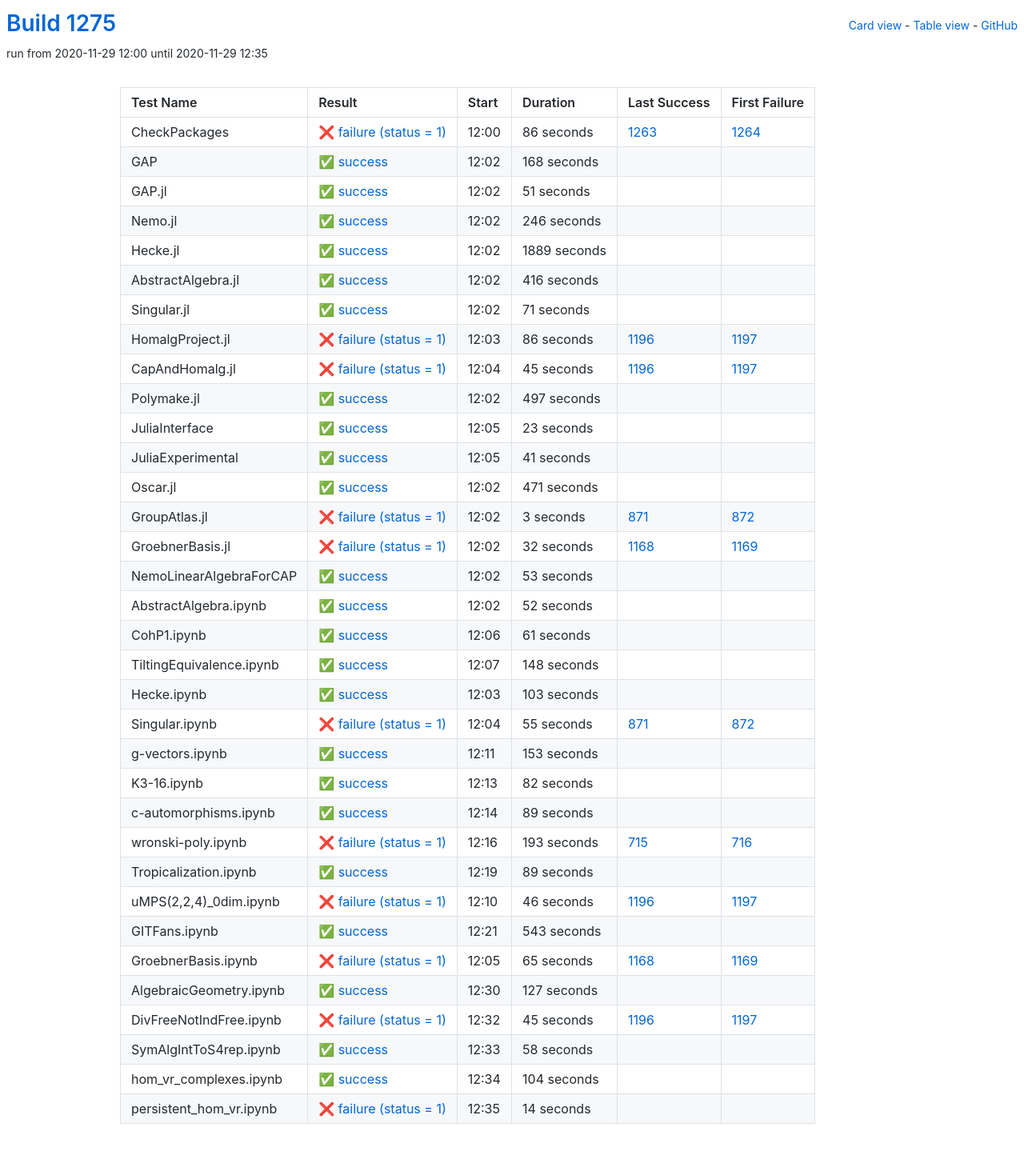
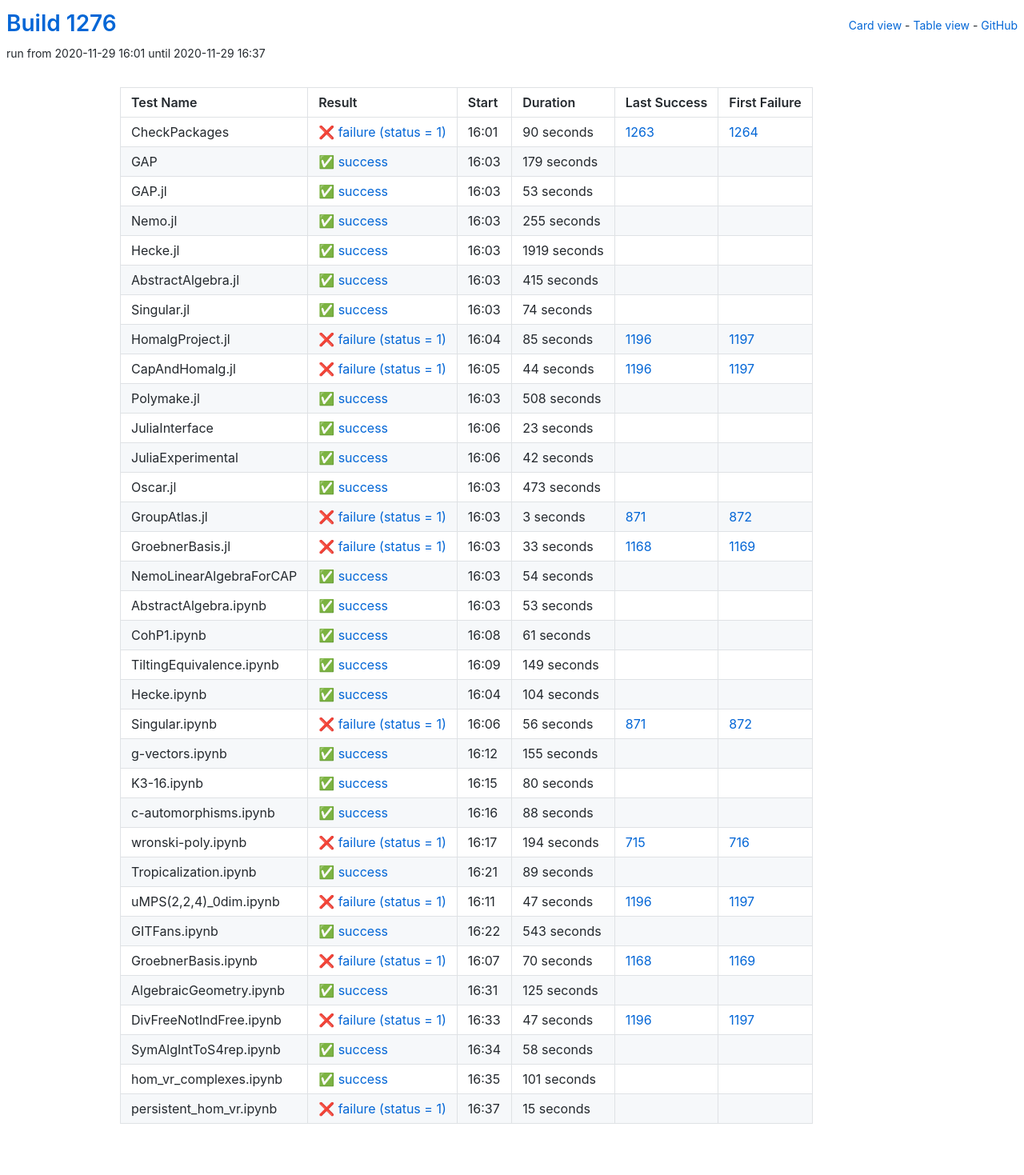
Before and after one commit to oscar-system/oscar-ci-status-stable, a Jekyll site: the page built from table.html, in a window 1280 px wide. Shown: the whole page at 80% size. Built offline with Jekyll 4.4.1, drawn with Linux system fonts in a browser that asks for light colours.

Commit message:
Build #1276

```diff
--- a/_data/ci.yml
+++ b/_data/ci.yml
@@ -1,6 +1,6 @@
 ---
-build: 1275
-build_url: https://oscarci.mathematik.uni-kl.de/job/oscar-stable/1275/
+build: 1276
+build_url: https://oscarci.mathematik.uni-kl.de/job/oscar-stable/1276/
 job: oscar-stable
 organization: oscar-system
 repo: oscar-ci-status-stable
@@ -8,128 +8,128 @@ repourl: https://github.com/oscar-system/oscar-ci-status-stable
 tests:
 - name: CheckPackages
   id: checkpackages
-  log: https://oscarci.mathematik.uni-kl.de/job/oscar-stable/1275/artifact/logs/build-1275/CheckPackages.log
-  start: 2020-11-29 12:00
+  log: https://oscarci.mathematik.uni-kl.de/job/oscar-stable/1276/artifact/logs/build-1276/CheckPackages.log
+  start: 2020-11-29 16:01
   success: false
   exitcode: 1
   status: failure
-  duration: 86
+  duration: 90
   last_success: 1263
   last_success_url: https://oscarci.mathematik.uni-kl.de/job/oscar-stable/1263/
   first_failure: 1264
   first_failure_url: https://oscarci.mathematik.uni-kl.de/job/oscar-stable/1264/
 - name: GAP
   id: gap
-  log: https://oscarci.mathematik.uni-kl.de/job/oscar-stable/1275/artifact/logs/build-1275/GAP.log
-  start: 2020-11-29 12:02
+  log: https://oscarci.mathematik.uni-kl.de/job/oscar-stable/1276/artifact/logs/build-1276/GAP.log
+  start: 2020-11-29 16:03
   success: true
   exitcode: 0
   status: success
-  duration: 168
+  duration: 179
   last_success: false
   last_success_url:
   first_failure: false
   first_failure_url:
 - name: GAP.jl
   id: gap-jl
-  log: https://oscarci.mathematik.uni-kl.de/job/oscar-stable/1275/artifact/logs/build-1275/GAP.jl.log
-  start: 2020-11-29 12:02
+  log: https://oscarci.mathematik.uni-kl.de/job/oscar-stable/1276/artifact/logs/build-1276/GAP.jl.log
+  start: 2020-11-29 16:03
   success: true
   exitcode: 0
   status: success
-  duration: 51
+  duration: 53
   last_success: false
   last_success_url:
   first_failure: false
   first_failure_url:
 - name: Nemo.jl
   id: nemo-jl
-  log: https://oscarci.mathematik.uni-kl.de/job/oscar-stable/1275/artifact/logs/build-1275/Nemo.jl.log
-  start: 2020-11-29 12:02
+  log: https://oscarci.mathematik.uni-kl.de/job/oscar-stable/1276/artifact/logs/build-1276/Nemo.jl.log
+  start: 2020-11-29 16:03
   success: true
   exitcode: 0
   status: success
-  duration: 246
+  duration: 255
   last_success: false
   last_success_url:
   first_failure: false
   first_failure_url:
 - name: Hecke.jl
   id: hecke-jl
-  log: https://oscarci.mathematik.uni-kl.de/job/oscar-stable/1275/artifact/logs/build-1275/Hecke.jl.log
-  start: 2020-11-29 12:02
+  log: https://oscarci.mathematik.uni-kl.de/job/oscar-stable/1276/artifact/logs/build-1276/Hecke.jl.log
+  start: 2020-11-29 16:03
   success: true
   exitcode: 0
   status: success
-  duration: 1889
+  duration: 1919
   last_success: false
   last_success_url:
   first_failure: false
   first_failure_url:
 - name: AbstractAlgebra.jl
   id: abstractalgebra-jl
-  log: https://oscarci.mathematik.uni-kl.de/job/oscar-stable/1275/artifact/logs/build-1275/AbstractAlgebra.jl.log
-  start: 2020-11-29 12:02
+  log: https://oscarci.mathematik.uni-kl.de/job/oscar-stable/1276/artifact/logs/build-1276/AbstractAlgebra.jl.log
+  start: 2020-11-29 16:03
   success: true
   exitcode: 0
   status: success
-  duration: 416
+  duration: 415
   last_success: false
   last_success_url:
   first_failure: false
   first_failure_url:
 - name: Singular.jl
   id: singular-jl
-  log: https://oscarci.mathematik.uni-kl.de/job/oscar-stable/1275/artifact/logs/build-1275/Singular.jl.log
-  start: 2020-11-29 12:02
+  log: https://oscarci.mathematik.uni-kl.de/job/oscar-stable/1276/artifact/logs/build-1276/Singular.jl.log
+  start: 2020-11-29 16:03
   success: true
   exitcode: 0
   status: success
-  duration: 71
+  duration: 74
   last_success: false
   last_success_url:
   first_failure: false
   first_failure_url:
 - name: HomalgProject.jl
   id: homalgproject-jl
-  log: https://oscarci.mathematik.uni-kl.de/job/oscar-stable/1275/artifact/logs/build-1275/HomalgProject.jl.log
-  start: 2020-11-29 12:03
+  log: https://oscarci.mathematik.uni-kl.de/job/oscar-stable/1276/artifact/logs/build-1276/HomalgProject.jl.log
+  start: 2020-11-29 16:04
   success: false
   exitcode: 1
   status: failure
-  duration: 86
+  duration: 85
   last_success: 1196
   last_success_url: https://oscarci.mathematik.uni-kl.de/job/oscar-stable/1196/
   first_failure: 1197
   first_failure_url: https://oscarci.mathematik.uni-kl.de/job/oscar-stable/1197/
 - name: CapAndHomalg.jl
   id: capandhomalg-jl
-  log: https://oscarci.mathematik.uni-kl.de/job/oscar-stable/1275/artifact/logs/build-1275/CapAndHomalg.jl.log
-  start: 2020-11-29 12:04
+  log: https://oscarci.mathematik.uni-kl.de/job/oscar-stable/1276/artifact/logs/build-1276/CapAndHomalg.jl.log
+  start: 2020-11-29 16:05
   success: false
   exitcode: 1
   status: failure
-  duration: 45
+  duration: 44
   last_success: 1196
   last_success_url: https://oscarci.mathematik.uni-kl.de/job/oscar-stable/1196/
   first_failure: 1197
   first_failure_url: https://oscarci.mathematik.uni-kl.de/job/oscar-stable/1197/
 - name: Polymake.jl
   id: polymake-jl
-  log: https://oscarci.mathematik.uni-kl.de/job/oscar-stable/1275/artifact/logs/build-1275/Polymake.jl.log
-  start: 2020-11-29 12:02
+  log: https://oscarci.mathematik.uni-kl.de/job/oscar-stable/1276/artifact/logs/build-1276/Polymake.jl.log
+  start: 2020-11-29 16:03
   success: true
   exitcode: 0
   status: success
-  duration: 497
+  duration: 508
   last_success: false
   last_success_url:
   first_failure: false
   first_failure_url:
 - name: JuliaInterface
   id: juliainterface
-  log: https://oscarci.mathematik.uni-kl.de/job/oscar-stable/1275/artifact/logs/build-1275/JuliaInterface.log
-  start: 2020-11-29 12:05
+  log: https://oscarci.mathematik.uni-kl.de/job/oscar-stable/1276/artifact/logs/build-1276/JuliaInterface.log
+  start: 2020-11-29 16:06
   success: true
   exitcode: 0
   status: success
@@ -140,32 +140,32 @@ tests:
   first_failure_url:
 - name: JuliaExperimental
   id: juliaexperimental
-  log: https://oscarci.mathematik.uni-kl.de/job/oscar-stable/1275/artifact/logs/build-1275/JuliaExperimental.log
-  start: 2020-11-29 12:05
+  log: https://oscarci.mathematik.uni-kl.de/job/oscar-stable/1276/artifact/logs/build-1276/JuliaExperimental.log
+  start: 2020-11-29 16:06
   success: true
   exitcode: 0
   status: success
-  duration: 41
+  duration: 42
   last_success: false
   last_success_url:
   first_failure: false
   first_failure_url:
 - name: Oscar.jl
   id: oscar-jl
-  log: https://oscarci.mathematik.uni-kl.de/job/oscar-stable/1275/artifact/logs/build-1275/Oscar.jl.log
-  start: 2020-11-29 12:02
+  log: https://oscarci.mathematik.uni-kl.de/job/oscar-stable/1276/artifact/logs/build-1276/Oscar.jl.log
+  start: 2020-11-29 16:03
   success: true
   exitcode: 0
   status: success
-  duration: 471
+  duration: 473
   last_success: false
   last_success_url:
   first_failure: false
   first_failure_url:
 - name: GroupAtlas.jl
   id: groupatlas-jl
-  log: https://oscarci.mathematik.uni-kl.de/job/oscar-stable/1275/artifact/logs/build-1275/GroupAtlas.jl.log
-  start: 2020-11-29 12:02
+  log: https://oscarci.mathematik.uni-kl.de/job/oscar-stable/1276/artifact/logs/build-1276/GroupAtlas.jl.log
+  start: 2020-11-29 16:03
   success: false
   exitcode: 1
   status: failure
@@ -176,20 +176,32 @@ tests:
   first_failure_url: https://oscarci.mathematik.uni-kl.de/job/oscar-stable/872/
 - name: GroebnerBasis.jl
   id: groebnerbasis-jl
-  log: https://oscarci.mathematik.uni-kl.de/job/oscar-stable/1275/artifact/logs/build-1275/GroebnerBasis.jl.log
-  start: 2020-11-29 12:02
+  log: https://oscarci.mathematik.uni-kl.de/job/oscar-stable/1276/artifact/logs/build-1276/GroebnerBasis.jl.log
+  start: 2020-11-29 16:03
   success: false
   exitcode: 1
   status: failure
-  duration: 32
+  duration: 33
   last_success: 1168
   last_success_url: https://oscarci.mathematik.uni-kl.de/job/oscar-stable/1168/
   first_failure: 1169
   first_failure_url: https://oscarci.mathematik.uni-kl.de/job/oscar-stable/1169/
 - name: NemoLinearAlgebraForCAP
   id: nemolinearalgebraforcap
-  log: https://oscarci.mathematik.uni-kl.de/job/oscar-stable/1275/artifact/logs/build-1275/NemoLinearAlgebraForCAP.log
-  start: 2020-11-29 12:02
+  log: https://oscarci.mathematik.uni-kl.de/job/oscar-stable/1276/artifact/logs/build-1276/NemoLinearAlgebraForCAP.log
+  start: 2020-11-29 16:03
+  success: true
+  exitcode: 0
+  status: success
+  duration: 54
+  last_success: false
+  last_success_url:
+  first_failure: false
+  first_failure_url:
+- name: AbstractAlgebra.ipynb
+  id: abstractalgebra-ipynb
+  log: https://oscarci.mathematik.uni-kl.de/job/oscar-stable/1276/artifact/logs/build-1276/AbstractAlgebra.ipynb.log
+  start: 2020-11-29 16:03
   success: true
   exitcode: 0
   status: success
@@ -198,22 +210,10 @@ tests:
   last_success_url:
   first_failure: false
   first_failure_url:
-- name: AbstractAlgebra.ipynb
-  id: abstractalgebra-ipynb
-  log: https://oscarci.mathematik.uni-kl.de/job/oscar-stable/1275/artifact/logs/build-1275/AbstractAlgebra.ipynb.log
-  start: 2020-11-29 12:02
-  success: true
-  exitcode: 0
-  status: success
-  duration: 52
-  last_success: false
-  last_success_url:
-  first_failure: false
-  first_failure_url:
 - name: CohP1.ipynb
   id: cohp1-ipynb
-  log: https://oscarci.mathematik.uni-kl.de/job/oscar-stable/1275/artifact/logs/build-1275/CohP1.ipynb.log
-  start: 2020-11-29 12:06
+  log: https://oscarci.mathematik.uni-kl.de/job/oscar-stable/1276/artifact/logs/build-1276/CohP1.ipynb.log
+  start: 2020-11-29 16:08
   success: true
   exitcode: 0
   status: success
@@ -224,92 +224,92 @@ tests:
   first_failure_url:
 - name: TiltingEquivalence.ipynb
   id: tiltingequivalence-ipynb
-  log: https://oscarci.mathematik.uni-kl.de/job/oscar-stable/1275/artifact/logs/build-1275/TiltingEquivalence.ipynb.log
-  start: 2020-11-29 12:07
+  log: https://oscarci.mathematik.uni-kl.de/job/oscar-stable/1276/artifact/logs/build-1276/TiltingEquivalence.ipynb.log
+  start: 2020-11-29 16:09
   success: true
   exitcode: 0
   status: success
-  duration: 148
+  duration: 149
   last_success: false
   last_success_url:
   first_failure: false
   first_failure_url:
 - name: Hecke.ipynb
   id: hecke-ipynb
-  log: https://oscarci.mathematik.uni-kl.de/job/oscar-stable/1275/artifact/logs/build-1275/Hecke.ipynb.log
-  start: 2020-11-29 12:03
+  log: https://oscarci.mathematik.uni-kl.de/job/oscar-stable/1276/artifact/logs/build-1276/Hecke.ipynb.log
+  start: 2020-11-29 16:04
   success: true
   exitcode: 0
   status: success
-  duration: 103
+  duration: 104
   last_success: false
   last_success_url:
   first_failure: false
   first_failure_url:
 - name: Singular.ipynb
   id: singular-ipynb
-  log: https://oscarci.mathematik.uni-kl.de/job/oscar-stable/1275/artifact/logs/build-1275/Singular.ipynb.log
-  start: 2020-11-29 12:04
+  log: https://oscarci.mathematik.uni-kl.de/job/oscar-stable/1276/artifact/logs/build-1276/Singular.ipynb.log
+  start: 2020-11-29 16:06
   success: false
   exitcode: 1
   status: failure
-  duration: 55
+  duration: 56
   last_success: 871
   last_success_url: https://oscarci.mathematik.uni-kl.de/job/oscar-stable/871/
   first_failure: 872
   first_failure_url: https://oscarci.mathematik.uni-kl.de/job/oscar-stable/872/
 - name: g-vectors.ipynb
   id: g-vectors-ipynb
-  log: https://oscarci.mathematik.uni-kl.de/job/oscar-stable/1275/artifact/logs/build-1275/g-vectors.ipynb.log
-  start: 2020-11-29 12:11
+  log: https://oscarci.mathematik.uni-kl.de/job/oscar-stable/1276/artifact/logs/build-1276/g-vectors.ipynb.log
+  start: 2020-11-29 16:12
   success: true
   exitcode: 0
   status: success
-  duration: 153
+  duration: 155
   last_success: false
   last_success_url:
   first_failure: false
   first_failure_url:
 - name: K3-16.ipynb
   id: k3-16-ipynb
-  log: https://oscarci.mathematik.uni-kl.de/job/oscar-stable/1275/artifact/logs/build-1275/K3-16.ipynb.log
-  start: 2020-11-29 12:13
+  log: https://oscarci.mathematik.uni-kl.de/job/oscar-stable/1276/artifact/logs/build-1276/K3-16.ipynb.log
+  start: 2020-11-29 16:15
   success: true
   exitcode: 0
   status: success
-  duration: 82
+  duration: 80
   last_success: false
   last_success_url:
   first_failure: false
   first_failure_url:
 - name: c-automorphisms.ipynb
   id: c-automorphisms-ipynb
-  log: https://oscarci.mathematik.uni-kl.de/job/oscar-stable/1275/artifact/logs/build-1275/c-automorphisms.ipynb.log
-  start: 2020-11-29 12:14
+  log: https://oscarci.mathematik.uni-kl.de/job/oscar-stable/1276/artifact/logs/build-1276/c-automorphisms.ipynb.log
+  start: 2020-11-29 16:16
   success: true
   exitcode: 0
   status: success
-  duration: 89
+  duration: 88
   last_success: false
   last_success_url:
   first_failure: false
   first_failure_url:
 - name: wronski-poly.ipynb
   id: wronski-poly-ipynb
-  log: https://oscarci.mathematik.uni-kl.de/job/oscar-stable/1275/artifact/logs/build-1275/wronski-poly.ipynb.log
-  start: 2020-11-29 12:16
+  log: https://oscarci.mathematik.uni-kl.de/job/oscar-stable/1276/artifact/logs/build-1276/wronski-poly.ipynb.log
+  start: 2020-11-29 16:17
   success: false
   exitcode: 1
   status: failure
-  duration: 193
+  duration: 194
   last_success: 715
   last_success_url: https://oscarci.mathematik.uni-kl.de/job/oscar-stable/715/
   first_failure: 716
   first_failure_url: https://oscarci.mathematik.uni-kl.de/job/oscar-stable/716/
 - name: Tropicalization.ipynb
   id: tropicalization-ipynb
-  log: https://oscarci.mathematik.uni-kl.de/job/oscar-stable/1275/artifact/logs/build-1275/Tropicalization.ipynb.log
-  start: 2020-11-29 12:19
+  log: https://oscarci.mathematik.uni-kl.de/job/oscar-stable/1276/artifact/logs/build-1276/Tropicalization.ipynb.log
+  start: 2020-11-29 16:21
   success: true
   exitcode: 0
   status: success
@@ -320,20 +320,20 @@ tests:
   first_failure_url:
 - name: uMPS(2,2,4)_0dim.ipynb
   id: umps-2-2-4-0dim-ipynb
-  log: https://oscarci.mathematik.uni-kl.de/job/oscar-stable/1275/artifact/logs/build-1275/uMPS-2-2-4-_0dim.ipynb.log
-  start: 2020-11-29 12:10
+  log: https://oscarci.mathematik.uni-kl.de/job/oscar-stable/1276/artifact/logs/build-1276/uMPS-2-2-4-_0dim.ipynb.log
+  start: 2020-11-29 16:11
   success: false
   exitcode: 1
   status: failure
-  duration: 46
+  duration: 47
   last_success: 1196
   last_success_url: https://oscarci.mathematik.uni-kl.de/job/oscar-stable/1196/
   first_failure: 1197
   first_failure_url: https://oscarci.mathematik.uni-kl.de/job/oscar-stable/1197/
 - name: GITFans.ipynb
   id: gitfans-ipynb
-  log: https://oscarci.mathematik.uni-kl.de/job/oscar-stable/1275/artifact/logs/build-1275/GITFans.ipynb.log
-  start: 2020-11-29 12:21
+  log: https://oscarci.mathematik.uni-kl.de/job/oscar-stable/1276/artifact/logs/build-1276/GITFans.ipynb.log
+  start: 2020-11-29 16:22
   success: true
   exitcode: 0
   status: success
@@ -344,44 +344,44 @@ tests:
   first_failure_url:
 - name: GroebnerBasis.ipynb
   id: groebnerbasis-ipynb
-  log: https://oscarci.mathematik.uni-kl.de/job/oscar-stable/1275/artifact/logs/build-1275/GroebnerBasis.ipynb.log
-  start: 2020-11-29 12:05
+  log: https://oscarci.mathematik.uni-kl.de/job/oscar-stable/1276/artifact/logs/build-1276/GroebnerBasis.ipynb.log
+  start: 2020-11-29 16:07
   success: false
   exitcode: 1
   status: failure
-  duration: 65
+  duration: 70
   last_success: 1168
   last_success_url: https://oscarci.mathematik.uni-kl.de/job/oscar-stable/1168/
   first_failure: 1169
   first_failure_url: https://oscarci.mathematik.uni-kl.de/job/oscar-stable/1169/
 - name: AlgebraicGeometry.ipynb
   id: algebraicgeometry-ipynb
-  log: https://oscarci.mathematik.uni-kl.de/job/oscar-stable/1275/artifact/logs/build-1275/AlgebraicGeometry.ipynb.log
-  start: 2020-11-29 12:30
+  log: https://oscarci.mathematik.uni-kl.de/job/oscar-stable/1276/artifact/logs/build-1276/AlgebraicGeometry.ipynb.log
+  start: 2020-11-29 16:31
   success: true
   exitcode: 0
   status: success
-  duration: 127
+  duration: 125
   last_success: false
   last_success_url:
   first_failure: false
   first_failure_url:
 - name: DivFreeNotIndFree.ipynb
   id: divfreenotindfree-ipynb
-  log: https://oscarci.mathematik.uni-kl.de/job/oscar-stable/1275/artifact/logs/build-1275/DivFreeNotIndFree.ipynb.log
-  start: 2020-11-29 12:32
+  log: https://oscarci.mathematik.uni-kl.de/job/oscar-stable/1276/artifact/logs/build-1276/DivFreeNotIndFree.ipynb.log
+  start: 2020-11-29 16:33
   success: false
   exitcode: 1
   status: failure
-  duration: 45
+  duration: 47
   last_success: 1196
   last_success_url: https://oscarci.mathematik.uni-kl.de/job/oscar-stable/1196/
   first_failure: 1197
   first_failure_url: https://oscarci.mathematik.uni-kl.de/job/oscar-stable/1197/
 - name: SymAlgIntToS4rep.ipynb
   id: symalginttos4rep-ipynb
-  log: https://oscarci.mathematik.uni-kl.de/job/oscar-stable/1275/artifact/logs/build-1275/SymAlgIntToS4rep.ipynb.log
-  start: 2020-11-29 12:33
+  log: https://oscarci.mathematik.uni-kl.de/job/oscar-stable/1276/artifact/logs/build-1276/SymAlgIntToS4rep.ipynb.log
+  start: 2020-11-29 16:34
   success: true
   exitcode: 0
   status: success
@@ -392,24 +392,24 @@ tests:
   first_failure_url:
 - name: hom_vr_complexes.ipynb
   id: hom-vr-complexes-ipynb
-  log: https://oscarci.mathematik.uni-kl.de/job/oscar-stable/1275/artifact/logs/build-1275/hom_vr_complexes.ipynb.log
-  start: 2020-11-29 12:34
+  log: https://oscarci.mathematik.uni-kl.de/job/oscar-stable/1276/artifact/logs/build-1276/hom_vr_complexes.ipynb.log
+  start: 2020-11-29 16:35
   success: true
   exitcode: 0
   status: success
-  duration: 104
+  duration: 101
   last_success: false
   last_success_url:
   first_failure: false
   first_failure_url:
 - name: persistent_hom_vr.ipynb
   id: persistent-hom-vr-ipynb
-  log: https://oscarci.mathematik.uni-kl.de/job/oscar-stable/1275/artifact/logs/build-1275/persistent_hom_vr.ipynb.log
-  start: 2020-11-29 12:35
+  log: https://oscarci.mathematik.uni-kl.de/job/oscar-stable/1276/artifact/logs/build-1276/persistent_hom_vr.ipynb.log
+  start: 2020-11-29 16:37
   success: false
   exitcode: 1
   status: failure
-  duration: 14
+  duration: 15
   last_success: false
   last_success_url:
   first_failure: false
```
Also changed, not shown: README.md.
